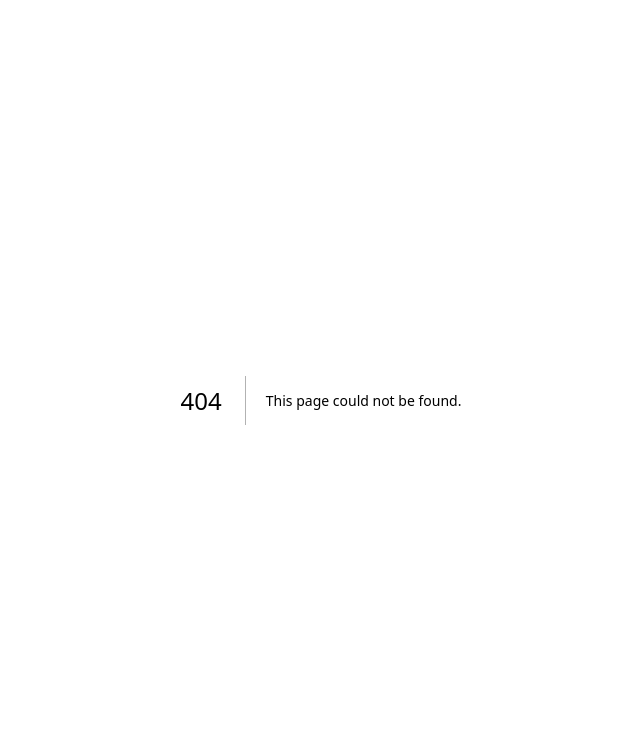
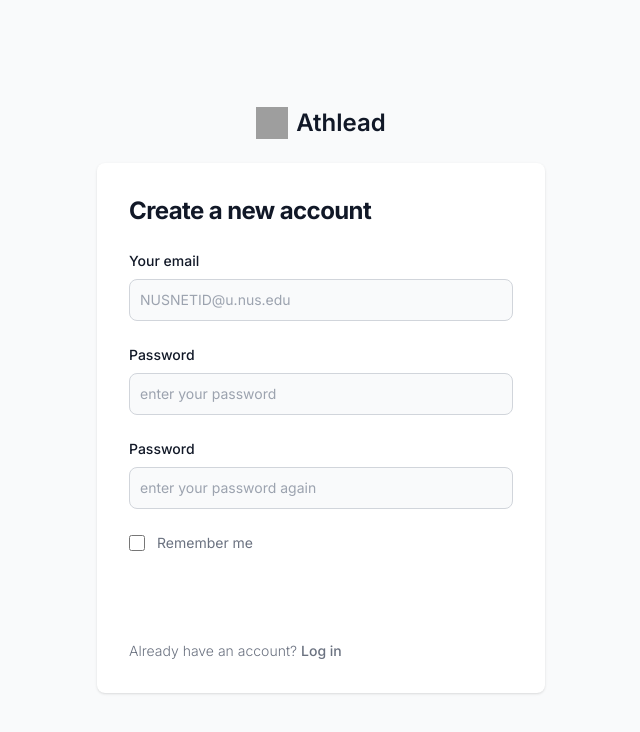
Before and after one commit to sushiyade/Athlead, a Next.js app: page /SignUp in a window 1280 px wide. Before the commit this address had no page. Shown: the top 732 px of the page, without its empty margins (319-959 px from the left). Built offline with nearby package versions, Linux system fonts and the light colour scheme; grey boxes are pictures that could not be loaded.

Commit message:
Fixed page routing

```diff
--- a/src/app/page.tsx
+++ b/src/app/(auth)/Login/page.tsx
@@ -1,9 +1,8 @@
-import './globals.css'
+import '../../globals.css'
 
 
 //pages
 import Link from 'next/link';
-import signUp from "./signUp";
 
 
 // import React, { useEffect } from 'react';
@@ -34,7 +33,7 @@
 //Initialize Firebase Authentication and get a reference to the service
 const auth = getAuth(app);
 
-const Layout = () => {
+const page = () => {
   return (
     <div>
       <section className="bg-gray-50 dark:bg-gray-900">
@@ -70,7 +69,7 @@
                   </div>
                   <button type="submit" className="w-full text-white bg-primary-600 hover:bg-primary-700 focus:ring-4 focus:outline-none focus:ring-primary-300 font-medium rounded-lg text-sm px-5 py-2.5 text-center dark:bg-primary-600 dark:hover:bg-primary-700 dark:focus:ring-primary-800">Sign in</button>
                   <p className="text-sm font-light text-gray-500 dark:text-gray-400">
-                      Don’t have an account yet? <a href="/signUp" className="font-medium text-primary-600 hover:underline dark:text-primary-500">Sign up</a>
+                      Don’t have an account yet? <Link href="/SignUp" className="font-medium text-primary-600 hover:underline dark:text-primary-500">Sign up</Link>
                   </p>
               </form>
           </div>
@@ -81,4 +80,4 @@
   );
 };
 
-export default Layout;
+export default page;
--- a/src/app/signUp.tsx
+++ b/src/app/(auth)/SignUp/page.tsx
@@ -1,8 +1,9 @@
-import './globals.css'
+import '../../globals.css'
+import Link from 'next/link';
 
 import { getAuth } from "firebase/auth";
 
-const signUp = () => {
+const page = () => {
     return (
       <div>
         <section className="bg-gray-50 dark:bg-gray-900">
@@ -41,6 +42,9 @@
                     </div>
                     <button type="submit" className="w-full text-white bg-primary-600 hover:bg-primary-700 focus:ring-4 focus:outline-none focus:ring-primary-300 font-medium rounded-lg text-sm px-5 py-2.5 text-center dark:bg-primary-600 dark:hover:bg-primary-700 dark:focus:ring-primary-800">Sign up</button>
                 </form>
+                <p className="text-sm font-light text-gray-500 dark:text-gray-400">
+                      Already have an account? <Link href="/Login" className="font-medium text-primary-600 hover:underline dark:text-primary-500">Log in</Link>
+                  </p>
             </div>
         </div>
     </div>
@@ -49,4 +53,4 @@
     );
   };
 
-  export default signUp;
+  export default page;
```
Also changed, not shown: src/app/app.tsx (deleted).
